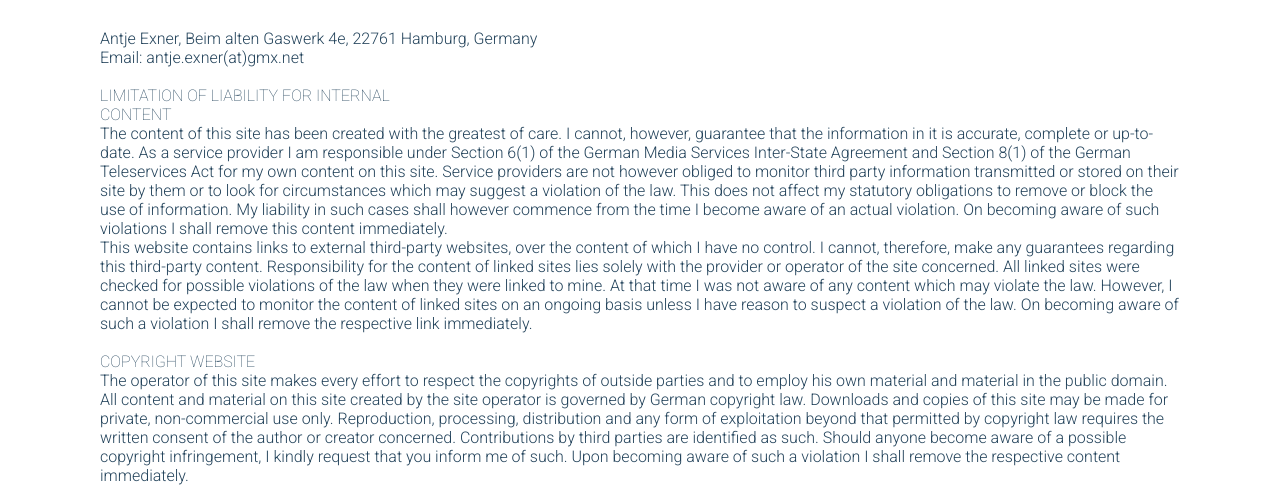
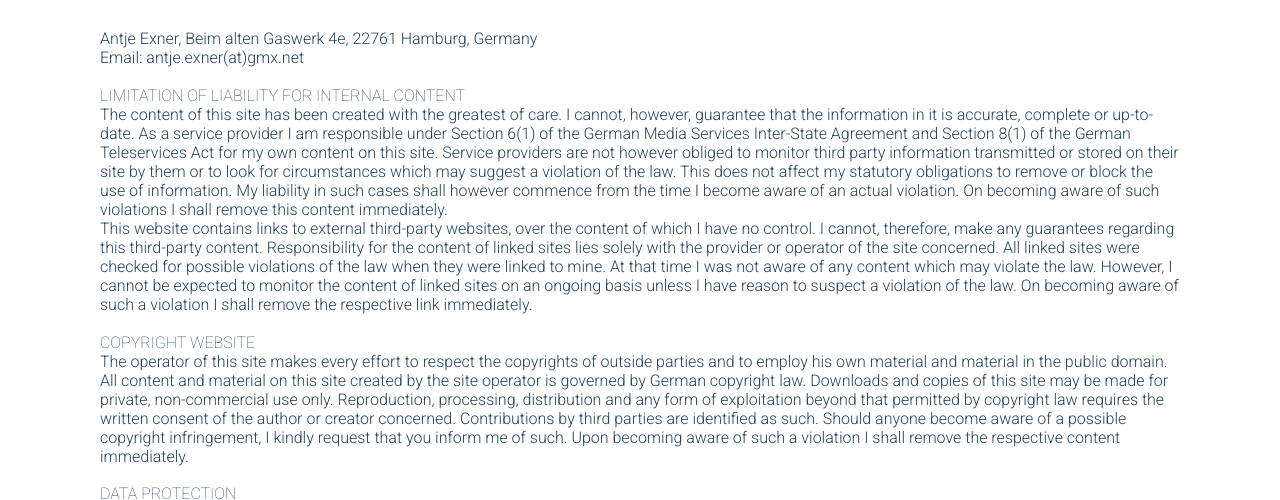
Before and after one commit to PulexIrritans/Mywebsite, a website: page legal.html in a window 1280 px wide. Shown: the part 241-741 px from the top of the page. Drawn offline with Linux system fonts and the light colour scheme.

Commit message:
bugfix headline component

```diff
--- a/components/Headline/headline.css
+++ b/components/Headline/headline.css
@@ -1,9 +1,14 @@
-h1,
-h2,
-h3,
-h4,
-h5,
-h6 {
-    font-weight: 900;
-    text-align: center;
-};
+h1 {
+    font-size: 3rem;
+}
+
+h2 {
+    text-transform: uppercase;
+    color: rgba(35, 67, 91, 255);
+    font-weight: 100;
+    font-size: 1rem;
+}
+
+h3 {
+    font-size: 1rem;
+}
--- a/styles.css
+++ b/styles.css
@@ -1,4 +1,5 @@
 @import url(/components/Social-links/social-link.css);
+@import url(/components/Headline/headline.css);
 
 /* Generic styles for all pages */
 
@@ -13,42 +14,11 @@ html {
   margin: 0px;
   font-family: "Roboto", sans-serif;
   color: rgba(28, 80, 103, 255);
-  /* background: linear-gradient(
-    90deg,
-    rgba(255, 248, 251, 1) 44%,
-    rgba(241, 247, 254, 1) 100%
-  ); */
-
-  /* background: linear-gradient(
-    90deg,
-    rgba(247,254,247,1) 41%,
-    rgba(179,215,218,1) 100%
-  ); */
-
-  background-color: linear-gradient(
+    background-color: linear-gradient(
     90deg,
     rgba(240, 242, 236, 1) 0%,
     rgba(250, 243, 243, 1) 100%
   );
-
-  /* background-image: url(/images/thom-milkovic-cBS0qKJM-P4-unsplash.jpg); */
-
-}
-
-h1 {
-  font-size: 3rem;
-}
-
-h2 {
-  width: 300px;
-  text-transform: uppercase;
-  color: rgba(35, 67, 91, 255);
-  font-weight: 100;
-  font-size: 1rem;
-}
-
-h3 {
-  font-size: 1rem;
 }
 
 p {
@@ -109,21 +79,6 @@ footer ul {
   flex-wrap: wrap;
   font-size: 0.7rem;
 }
-
-/* header li {
-  text-transform: uppercase;
-  letter-spacing: 1px;
-  background-color: rgb(221, 231, 85);
-  padding: 5px 20px;
-  border-radius: 5px;
-  box-shadow: 4px 6px 10px 1px rgba(0, 0, 0, 0.2);
-  transition: all 0.07s ease;
-} */
-
-/* header li:hover,
-header li:active {
-  transform: scale(1.1);
-} */
 
 a {
   text-decoration: none;
```
